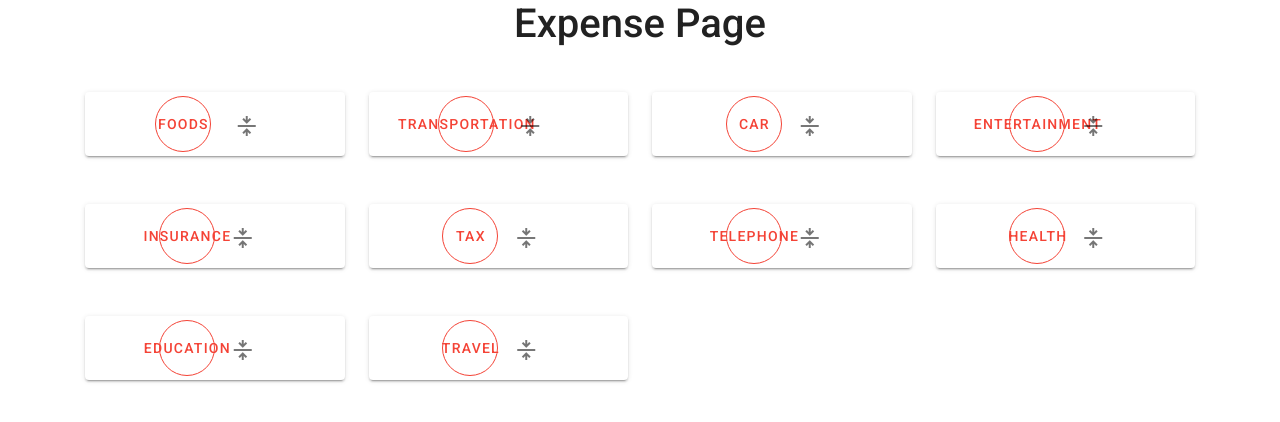
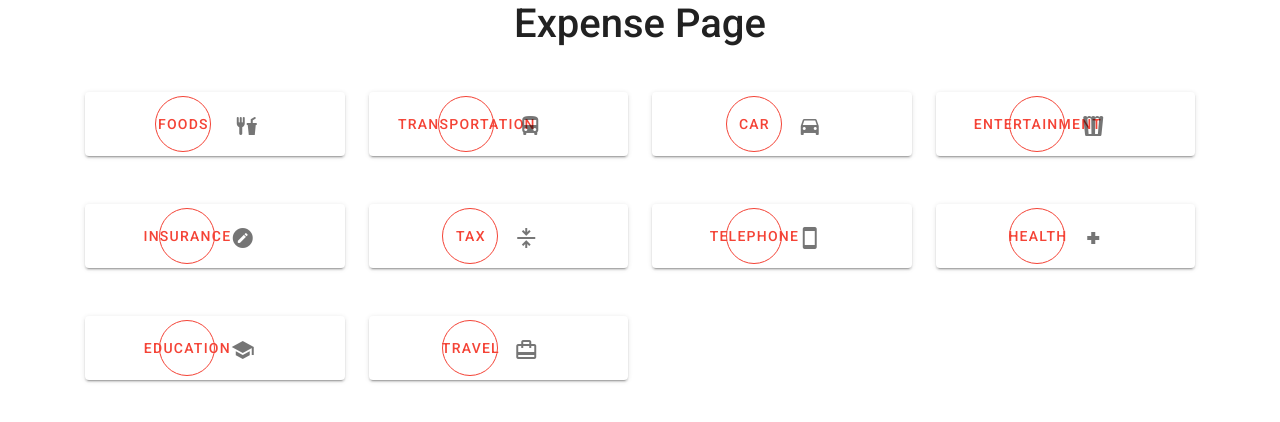
Before and after one commit to narula2000/LedgerOOCProjectWebApp, a Vue app in the folder frontend/: page /expense in a window 1280 px wide. Shown: the top 422 px of the page. Built offline with nearby package versions, Linux system fonts and the light colour scheme.

Commit message:
merge to pull

```diff
--- a/frontend/src/views/Expense.vue
+++ b/frontend/src/views/Expense.vue
@@ -22,7 +22,7 @@
 
         <v-card-title>
           <div>
-            <v-icon right> mdi-format-align-middle</v-icon>
+            <v-icon right> mdi-food-fork-drink</v-icon>
           </div>
         </v-card-title>
         </v-row>
@@ -41,7 +41,7 @@
 
         <v-card-title>
           <div>
-            <v-icon right> mdi-format-align-middle</v-icon>
+            <v-icon right> mdi-bus</v-icon>
           </div>
         </v-card-title>
         </v-row>
@@ -60,7 +60,7 @@
 
         <v-card-title>
           <div>
-            <v-icon> mdi-format-align-middle</v-icon>
+            <v-icon> mdi-car</v-icon>
           </div>
         </v-card-title>
         </v-row>
@@ -78,7 +78,7 @@
 
         <v-card-title>
           <div>
-            <v-icon> mdi-format-align-middle</v-icon>
+            <v-icon> mdi-popcorn</v-icon>
           </div>
         </v-card-title>
         </v-row>
@@ -99,7 +99,7 @@
 
         <v-card-title>
           <div>
-            <v-icon> mdi-format-align-middle</v-icon>
+            <v-icon> mdi-pencil-circle</v-icon>
           </div>
         </v-card-title>
         </v-row>
@@ -137,7 +137,7 @@
 
         <v-card-title>
           <div>
-            <v-icon> mdi-format-align-middle</v-icon>
+            <v-icon> mdi-cellphone</v-icon>
           </div>
         </v-card-title>
         </v-row>
@@ -155,7 +155,7 @@
 
         <v-card-title>
           <div>
-            <v-icon> mdi-format-align-middle</v-icon>
+            <v-icon> mdi-hospital</v-icon>
           </div>
         </v-card-title>
         </v-row>
@@ -176,7 +176,7 @@
 
         <v-card-title>
           <div>
-            <v-icon> mdi-format-align-middle</v-icon>
+            <v-icon> mdi-school</v-icon>
           </div>
         </v-card-title>
         </v-row>
@@ -195,7 +195,7 @@
 
         <v-card-title>
           <div>
-            <v-icon> mdi-format-align-middle</v-icon>
+            <v-icon> mdi-wallet-travel</v-icon>
           </div>
         </v-card-title>
         </v-row>
--- a/frontend/src/views/Income.vue
+++ b/frontend/src/views/Income.vue
@@ -23,7 +23,7 @@
 
         <v-card-title>
           <div>
-            <v-icon> mdi-format-align-middle</v-icon>
+            <v-icon>mdi-cash-100</v-icon>
           </div>
         </v-card-title>
         </v-row>
@@ -41,7 +41,7 @@
 
         <v-card-title>
           <div>
-            <v-icon> mdi-format-align-middle</v-icon>
+            <v-icon>mdi-trophy-award</v-icon>
           </div>
         </v-card-title>
         </v-row>
@@ -59,7 +59,7 @@
 
         <v-card-title>
           <div>
-            <v-icon> mdi-format-align-middle</v-icon>
+            <v-icon> mdi-gift</v-icon>
           </div>
         </v-card-title>
         </v-row>
@@ -77,7 +77,7 @@
 
         <v-card-title>
           <div>
-            <v-icon> mdi-format-align-middle</v-icon>
+            <v-icon> mdi-sale</v-icon>
           </div>
         </v-card-title>
         </v-row>
@@ -98,7 +98,7 @@
 
         <v-card-title>
           <div>
-            <v-icon> mdi-format-align-middle</v-icon>
+            <v-icon> mdi-home</v-icon>
           </div>
         </v-card-title>
         </v-row>
@@ -117,7 +117,7 @@
 
         <v-card-title>
           <div>
-            <v-icon> mdi-format-align-middle</v-icon>
+            <v-icon> mdi-step-backward</v-icon>
           </div>
         </v-card-title>
         </v-row>
@@ -136,7 +136,7 @@
 
         <v-card-title>
           <div>
-            <v-icon> mdi-format-align-middle</v-icon>
+            <v-icon> mdi-cash</v-icon>
           </div>
         </v-card-title>
         </v-row>
@@ -154,7 +154,7 @@
 
         <v-card-title>
           <div>
-            <v-icon> mdi-format-align-middle</v-icon>
+            <v-icon> mdi-numeric-0-box-multiple-outline</v-icon>
           </div>
         </v-card-title>
         </v-row>
@@ -192,7 +192,7 @@
 
         <v-card-title>
           <div>
-            <v-icon> mdi-format-align-middle</v-icon>
+            <v-icon> mdi-google-analytics</v-icon>
           </div>
         </v-card-title>
         </v-row>
```
